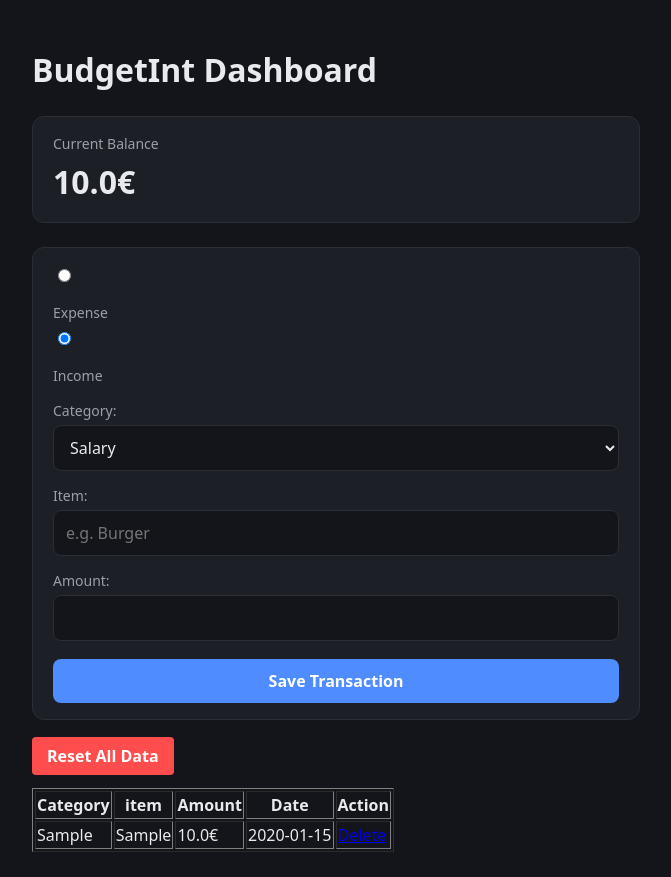
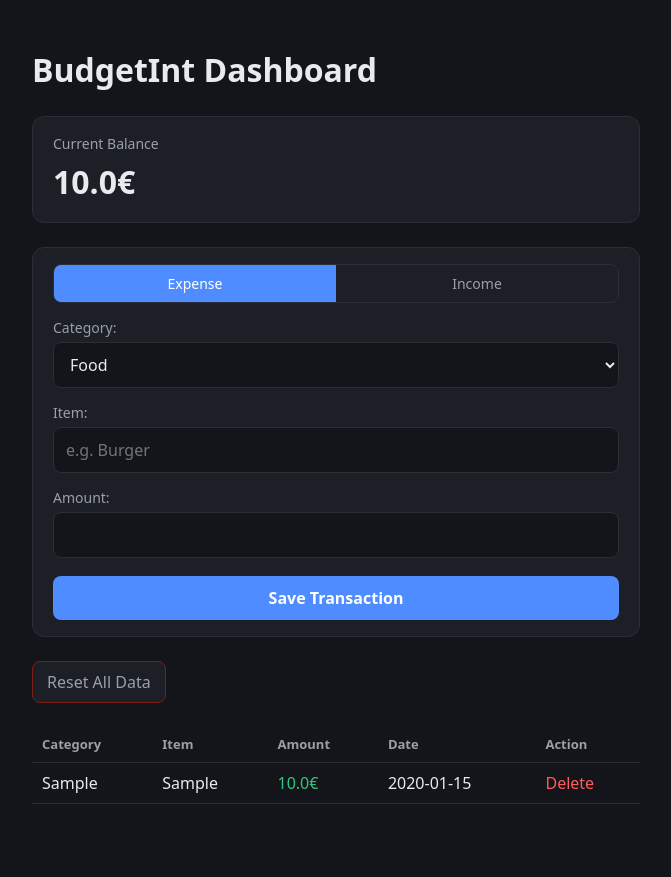
Before and after one commit to veseling02/expense-tracker-sqlite, a Flask app: page / in a window 1280 px wide. Shown: the whole page, without its empty margins (304-975 px from the left). After the commit the page ends 804 px from the top, so only its background shows below. Run offline with Flask 3, Linux system fonts and the light colour scheme; tables that the repository leaves empty hold one stand-in row (values such as "Sample post").

Commit message:
feat: enhance UI with toggle for transaction type and improved reset button styling

```diff
--- a/app.py
+++ b/app.py
@@ -43,4 +43,4 @@ def handle_clear():
 
 
 if __name__ == "__main__":
-    app.run()
+    app.run(debug=True)
--- a/static/style.css
+++ b/static/style.css
@@ -9,6 +9,9 @@
     --border: #2a2e37;
     --muted: #9aa0a6;
     --accent: #4f8cff;
+    --green: #34c77b;
+    --red: #ff5c5c;
+    --reset: #821c19;
 }
 
 body {
@@ -76,3 +79,78 @@ button {
     font-weight: 600;
     cursor: pointer;
 }
+
+.toggle {
+    display: flex;
+    border: 1px solid var(--border);
+    border-radius: 8px;
+    overflow: hidden;
+}
+
+.toggle input {
+    display: none;
+}
+
+.toggle label {
+    flex: 1;
+    margin: 0;
+    padding: 8px;
+    text-align: center;
+    color: var(--muted);
+    cursor: pointer;
+}
+
+.toggle input:checked + label {
+    background: var(--accent);
+    color: #fff;
+}
+
+table {
+    width: 100%;
+    border-collapse: collapse;
+}
+
+th {
+    text-align: left;
+    padding: 8px 10px;
+    font-size: 13px;
+    color: var(--muted);
+    border-bottom: 1px solid var(--border);
+}
+
+td {
+    padding: 8px 10px;
+    border-bottom: 1px solid var(--border);
+}
+
+tbody tr:hover {
+    background: var(--surface)
+}
+
+.positive { color: var(--green); }
+.negative { color: var(--red); }
+
+td a {
+    color: var(--red);
+    text-decoration: none;
+}
+
+.reset {
+    margin-bottom: 24px;
+}
+
+.reset a {
+    display: inline-block;
+    padding: 8px 14px;
+    background: var(--surface);
+    border: 1px solid var(--reset);
+    border-radius: 8px;
+    color: var(--muted);
+    text-decoration: none;
+    transition: background 0.15s, color 0.15s;
+}
+
+.reset a:hover {
+    background: var(--red);
+    color: #fff;
+}
--- a/templates/index.html
+++ b/templates/index.html
@@ -18,7 +18,7 @@
                 <div class="toggle">
                     <input type="radio" id="expense" name="tx_type" value="Expense" checked>
                     <label for="expense">Expense</label>
-                    <input type="radio" id="income" name="tx_type" value="Income" checked>
+                    <input type="radio" id="income" name="tx_type" value="Income">
                     <label for="income">Income</label>
                 </div>
 
@@ -50,20 +50,19 @@
                 <button type="submit">Save Transaction</button>
             </form>
 
-            <div style="margin-bottom: 20px;">
+            <div class="reset">
                 <a href="{{ url_for('handle_clear') }}"
-                onclick="return confirm('EXTREME WARNING: This will delete your entire history. Proceed?')"
-                style="color: white; background-color: #ff4d4d; padding: 8px 15px; text-decoration: none; border-radius: 4px; font-weight: bold;">
-                Reset All Data
+                onclick="return confirm('EXTREME WARNING: This will delete your entire history. Proceed?')">
+                <label>Reset All Data</label>
                 </a>
             </div>
 
 
-            <table border="1">
+            <table>
                 <thead>
                     <tr>
                         <th>Category</th>
-                        <th>item</th>
+                        <th>Item</th>
                         <th>Amount</th>
                         <th>Date</th>
                         <th>Action</th>
@@ -74,7 +73,7 @@
                     <tr>
                         <td>{{ tx.category }}</td>
                         <td>{{tx.item}}</td>
-                        <td>{{ tx.amount }}€</td>
+                        <td class="{{ 'negative' if tx.amount < 0 else 'positive' }}">{{ tx.amount }}€</td>
                         <td>{{ tx.date }}</td>
                         <td>
                             <a href="{{url_for('handle_delete', transaction_id=tx.id) }}"
```
